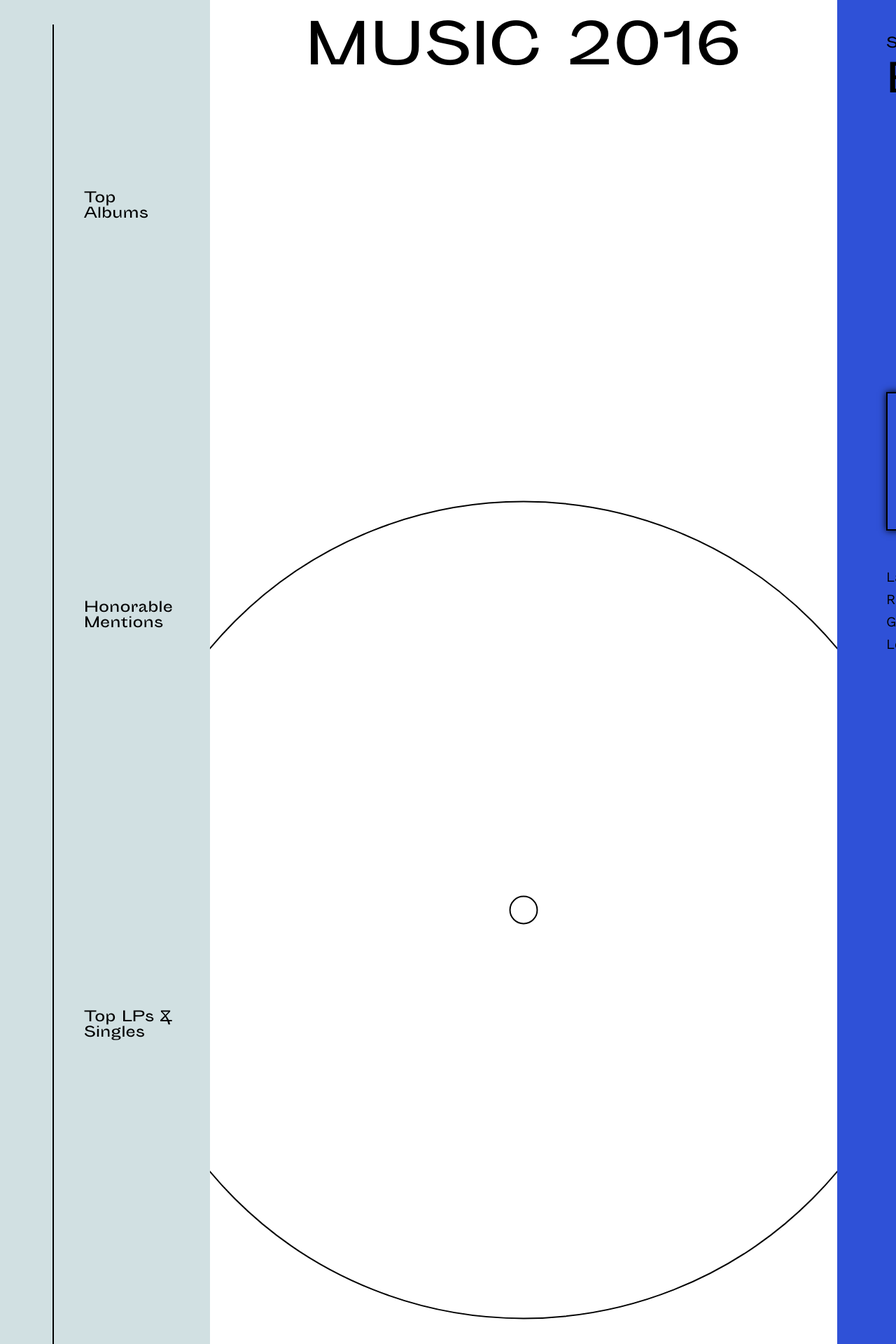
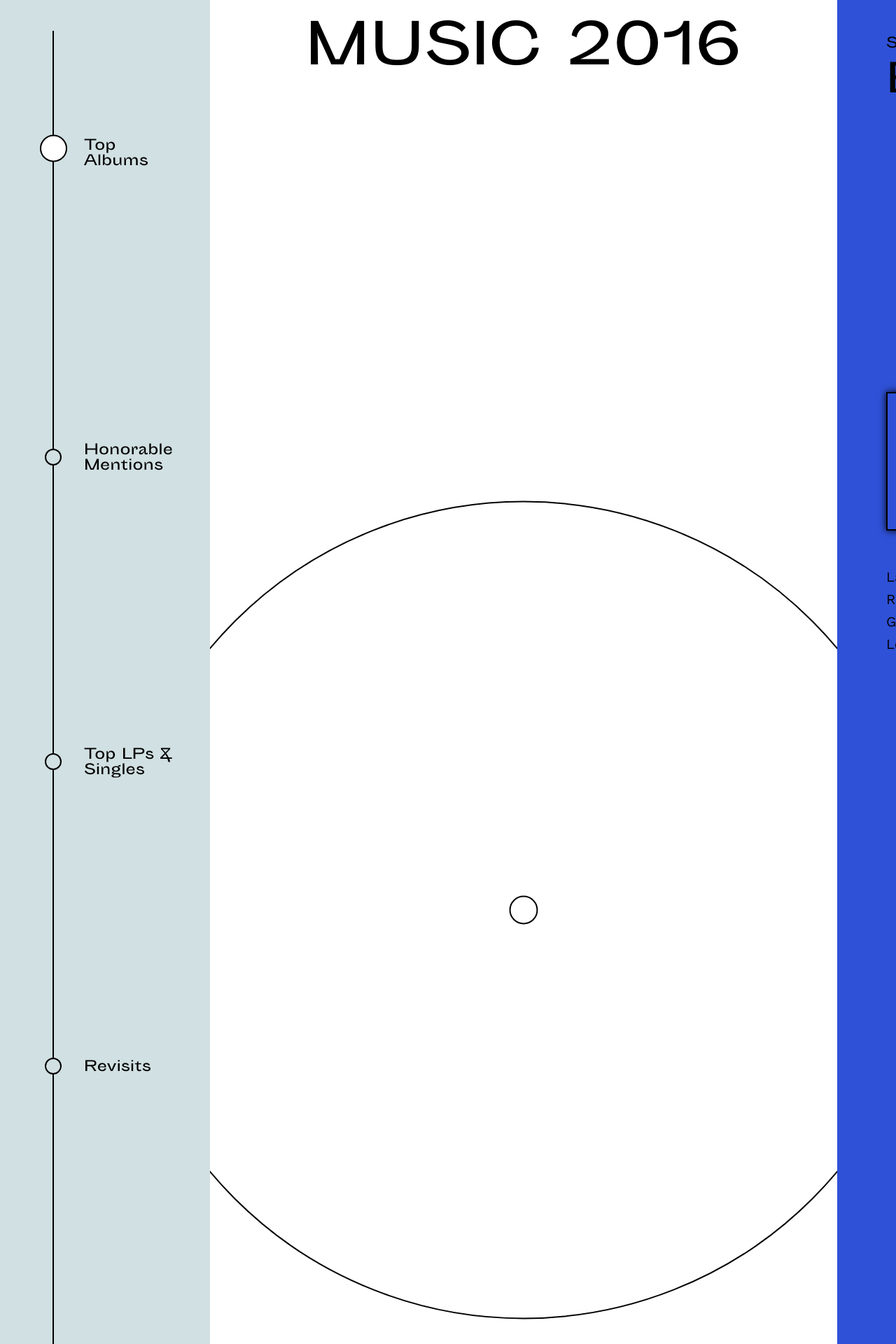
Before and after one commit to sssnakes/music2016, a PHP site: page / in a window 1280 px wide. Shown: the top 1920 px of the page at 70% size. Run offline with PHP 8.4, Linux system fonts and the light colour scheme.

Commit message:
0.18 (Dial Save 1)

```diff
--- a/index.html
+++ b/index.html
@@ -18,17 +18,25 @@
     <div class="left-bar-container">
 
       <div class="scroll-bar">
-        <div class="scroll-thread"></div>
+
+        <div class="scroll-thread">
+          <div class="scroll-dial"></div>
+        </div>
+
         <div id="scroll-1" class="scroll-button">
+          <div class="scroll-dot"></div>
           <div class="scroll-text sport">Top</br>Albums</div>
         </div>
         <div id="scroll-2" class="scroll-button">
+          <div class="scroll-dot"></div>
             <div class="scroll-text sport">Honorable</br>Mentions</div>
         </div>
         <div id="scroll-3" class="scroll-button">
+          <div class="scroll-dot"></div>
             <div class="scroll-text sport">Top LPs &amp;</br>Singles</div>
         </div>
         <div id="scroll-4" class="scroll-button">
+          <div class="scroll-dot"></div>
             <div class="scroll-text sport">Revisits</div>
         </div>
       </div>
--- a/js/app.js
+++ b/js/app.js
@@ -87,6 +87,13 @@ $(document).ready(function() {
       $('.list-master-container').animate({ scrollTop: $("#cover4").offset().top }, 400);
   });
 
+  // BUTTON HIGHLIGHT
+  $('.scroll-button').mouseenter(function() {
+    $(this).find('.scroll-dot').css('background-color', '#000');
+  }).mouseleave(function(){
+    $(this).find('.scroll-dot').css('background-color', '#D1E0E2');
+  });
+
 
 
 // END
--- a/style.css
+++ b/style.css
@@ -65,9 +65,12 @@ ol{
 }
 .scroll-button{
   width: 100%;
-  height: 25%;
+  height: 15%;
+  margin: 12% 0;
+  box-sizing: border-box;
   display: inline-block;
   position: relative;
+  cursor: pointer;
 }
 .scroll-button:hover{
 
@@ -75,7 +78,7 @@ ol{
 .scroll-thread{
   background-color: #000;
   height: 90%;
-  margin: 10% 0;
+  margin: 12.5% 0;
   box-sizing: border-box;
   width: 2px;
   left: 75px;
@@ -88,7 +91,29 @@ ol{
   transform: translateY(-50%);
   left: 150px;
 }
-
+.scroll-dot{
+  width: 20px;
+  height: 20px;
+  border: 2px solid #000;
+  border-radius: 50%;
+  position: absolute;
+  top: 50%;
+  transform: translateY(-50%);
+  left: 64px;
+  background-color: #D1E0E2;
+}
+.scroll-dial{
+  background: #fff;
+  width: 35px;
+  height: 35px;
+  border-radius: 50%;
+  border: 2px solid #000;
+  position: absolute;
+  top: 8%;
+  left: -18px;
+  transform: translateY(-50%);
+  z-index: 4;
+}
 
 
 .list-master-container{
```
Also changed, not shown: README.md.
